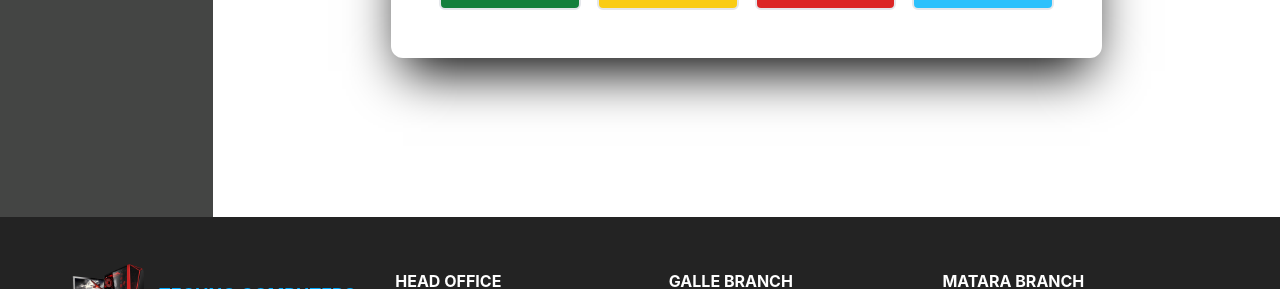
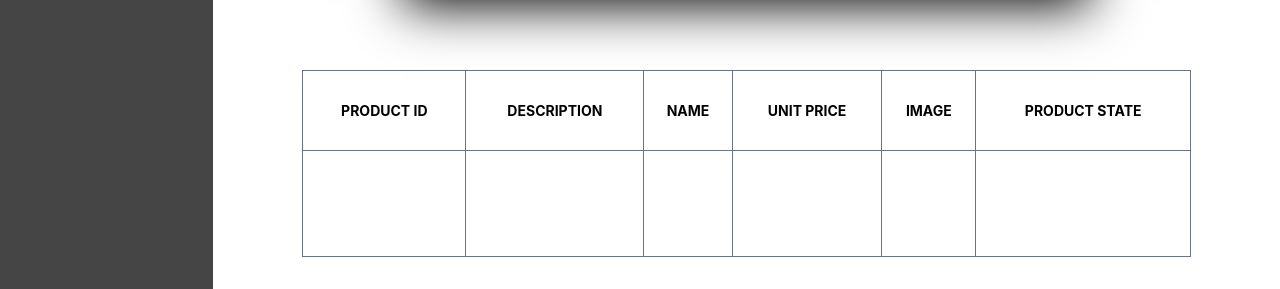
Before and after one commit to ChavinduShirantha/RAD-Course-Work, a React (Create React App) app in the folder client/: page /admin/manageProducts in a window 1280 px wide. Shown: the part 663-952 px from the top of the page. Built offline with nearby package versions, Linux system fonts and the light colour scheme.

Commit message:
Updated ManageProducts.tsx

```diff
--- a/client/src/view/adminPages/ManageCustomers/ManageCustomers.tsx
+++ b/client/src/view/adminPages/ManageCustomers/ManageCustomers.tsx
@@ -134,18 +134,26 @@ export class ManageCustomers extends Component {
                                     </div>
                                 </form>
                             </div>
-                            <table className="w-10/12 border mt-10 mb-10 border-gray-500">
+                            <table className="w-10/12 border mt-16 mb-10 border-gray-500">
                                 <thead className="h-20 border border-gray-500">
                                 <tr className="text-black text-center">
-                                    <th className="text-[14px] font-bold px-1 uppercase border border-gray-500">First Name</th>
-                                    <th className="text-[14px] font-bold px-1 uppercase border border-gray-500">Last Name</th>
+                                    <th className="text-[14px] font-bold px-1 uppercase border border-gray-500">First
+                                        Name
+                                    </th>
+                                    <th className="text-[14px] font-bold px-1 uppercase border border-gray-500">Last
+                                        Name
+                                    </th>
                                     <th className="text-[14px] font-bold px-1 uppercase border border-gray-500">Contact</th>
-                                    <th className="text-[14px] font-bold px-1 uppercase border border-gray-500">Date Of Birth</th>
+                                    <th className="text-[14px] font-bold px-1 uppercase border border-gray-500">Date Of
+                                        Birth
+                                    </th>
                                     <th className="text-[14px] font-bold px-1 uppercase border border-gray-500">Address</th>
                                     <th className="text-[14px] font-bold px-1 uppercase border border-gray-500">NIC</th>
                                     <th className="text-[14px] font-bold px-1 uppercase border border-gray-500">Country</th>
                                     <th className="text-[14px] font-bold px-1 uppercase border border-gray-500">Email</th>
-                                    <th className="text-[14px] font-bold px-1 uppercase border border-gray-500">User Name</th>
+                                    <th className="text-[14px] font-bold px-1 uppercase border border-gray-500">User
+                                        Name
+                                    </th>
                                     <th className="text-[14px] font-bold px-1 uppercase border border-gray-500">Password</th>
                                 </tr>
                                 </thead>
--- a/client/src/view/adminPages/ManageProducts/ManageProducts.tsx
+++ b/client/src/view/adminPages/ManageProducts/ManageProducts.tsx
@@ -13,7 +13,7 @@ export class ManageProducts extends Component {
                         <AdminSideBar/>
                     </div>
                     <div className="flex basis-5/6 ">
-                        <div className="flex flex-wrap justify-center  min-h-screen w-full mx-auto ">
+                        <div className="flex flex-wrap justify-center mt-20 min-h-screen w-full mx-auto ">
                             <div className="w-8/12 p-10 m-auto bg-white rounded-xl shadow-[#000] shadow-2xl">
                                 <h1 className="text-3xl font-semibold text-center text-[#2cc1fc] uppercase">
                                     Manage Products
@@ -71,7 +71,9 @@ export class ManageProducts extends Component {
                                                 className="block text-sm font-semibold text-gray-800">
                                                 Product State
                                             </label>
-                                            <select className="block w-full px-4 py-3 mt-2  bg-white border rounded-md focus:border-[#2cc1fc] focus:ring-[#2cc1fc] focus:outline-none focus:ring focus:ring-opacity-40" id="role_Type" name="role_Type">
+                                            <select
+                                                className="block w-full px-4 py-3 mt-2  bg-white border rounded-md focus:border-[#2cc1fc] focus:ring-[#2cc1fc] focus:outline-none focus:ring focus:ring-opacity-40"
+                                                id="role_Type" name="role_Type">
                                                 <option value="AVAILABLE">AVAILABLE</option>
                                                 <option value="UNAVAILABLE">UNAVAILABLE</option>
                                                 <option value="NEW_ARRIVAL">NEW_ARRIVAL</option>
@@ -99,6 +101,34 @@ export class ManageProducts extends Component {
                                     </div>
                                 </form>
                             </div>
+                            <table className="w-10/12 border mt-16 mb-10 border-gray-500">
+                                <thead className="h-20 border border-gray-500">
+                                <tr className="text-black text-center">
+                                    <th className="text-[14px] font-bold px-1 uppercase border border-gray-500">Product
+                                        ID
+                                    </th>
+                                    <th className="text-[14px] font-bold px-1 uppercase border border-gray-500">Description</th>
+                                    <th className="text-[14px] font-bold px-1 uppercase border border-gray-500">Name</th>
+                                    <th className="text-[14px] font-bold px-1 uppercase border border-gray-500">Unit
+                                        Price
+                                    </th>
+                                    <th className="text-[14px] font-bold px-1 uppercase border border-gray-500">Image</th>
+                                    <th className="text-[14px] font-bold px-1 uppercase border border-gray-500">Product
+                                        State
+                                    </th>
+                                </tr>
+                                </thead>
+                                <tbody>
+                                <tr className="text-white text-center px-1 h-20 border border-gray-500">
+                                    <td className="px-1 border border-gray-500"></td>
+                                    <td className="p-5 border border-gray-500"></td>
+                                    <td className="px-1 border border-gray-500"></td>
+                                    <td className="px-1 border border-gray-500"></td>
+                                    <td className="px-1 border border-gray-500"></td>
+                                    <td className="px-1 border border-gray-500"></td>
+                                </tr>
+                                </tbody>
+                            </table>
                         </div>
                     </div>
                 </div>
--- a/client/src/view/pages/ShoppingCart/ShoppingCart.tsx
+++ b/client/src/view/pages/ShoppingCart/ShoppingCart.tsx
@@ -60,7 +60,8 @@ export class ShoppingCart extends Component<ShoppingCartProps> {
                     </table>
                     <div>
                         <h1 className="float-left text-[20px] mt-10 font-bold px-1 uppercase text-white">Total : <span
-                            className="text-[20px] mt-10 font-bold px-1 uppercase text-white">{total+".00 LKR"}</span></h1>
+                            className="text-[20px] mt-10 font-bold px-1 uppercase text-white">{total + ".00 LKR"}</span>
+                        </h1>
                         <button className="float-right mt-10 mb-10 pl-6 pr-6 pt-2 pb-2 bg-[#2cc1fc] text-[16px]
                     font-bold text-white rounded uppercase border-[2px] border-[#2cc1fc]
                     hover:bg-[#444544] hover:text-[#2cc1fc] hover:border-[2px]
```
Also changed, not shown: client/src/view/pages/SignUp/SignUp.tsx (indentation only).
